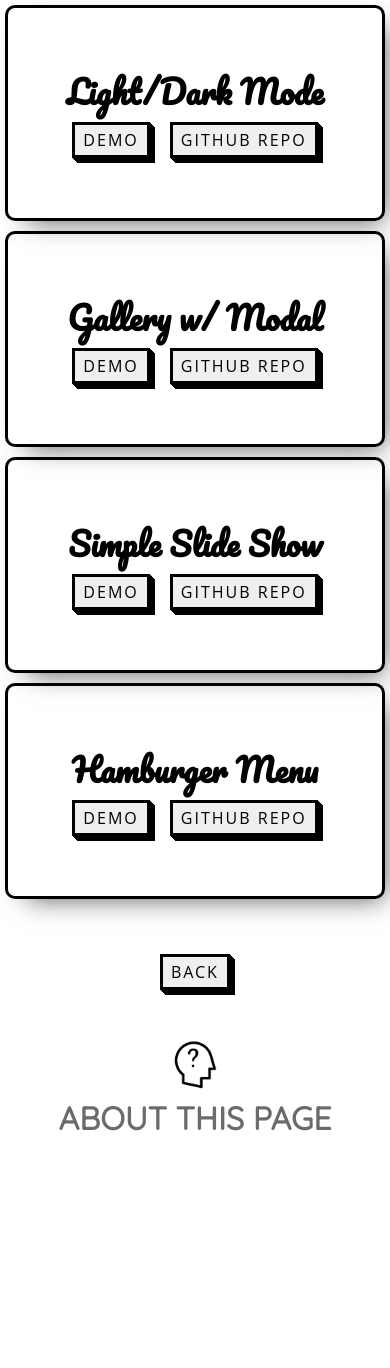
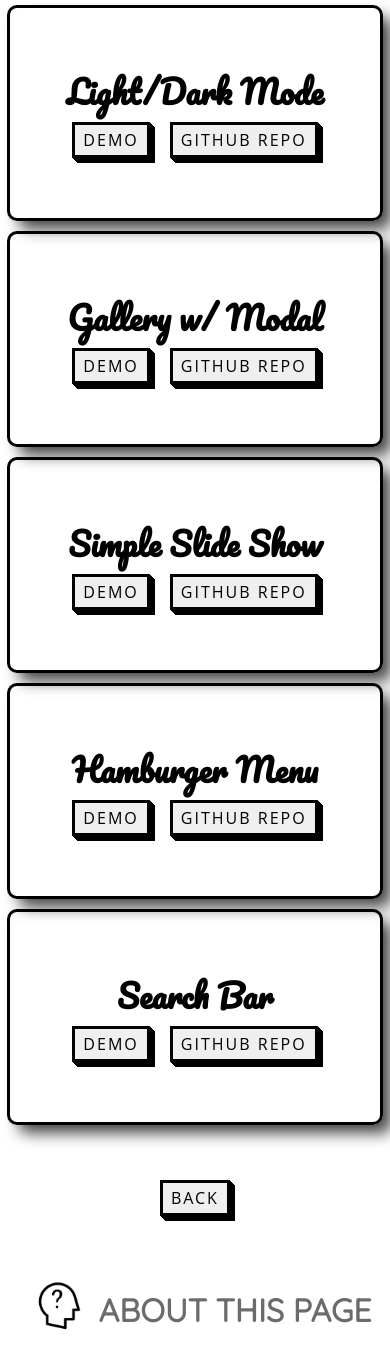
Before and after one commit to laurenpowers20/react-fun, a React (Create React App) app: page /features in a window 390 px wide. Shown: the top 1368 px of the page. Before the commit the page ends 1158 px from the top, so only its background shows below. Built offline with nearby package versions, Linux system fonts and the light colour scheme; a web font is replaced by a local one.

Commit message:
add seachbar

```diff
--- a/src/App.css
+++ b/src/App.css
@@ -69,4 +69,5 @@ font-family: 'Sacramento', cursive;
     height: 175px;
     padding: 20px;
   }
+
 }
--- a/src/Screens/Features.jsx
+++ b/src/Screens/Features.jsx
@@ -15,7 +15,7 @@ function Features() {
             className="features-link"
           >
             {" "}
-            <button className="button-54">Demo </button>
+            <button className="button-54">Demo</button>
           </a>
           <a
             href="https://github.com/laurenpowers20/light-dark-mode"
@@ -89,6 +89,27 @@ function Features() {
             <button className="button-54"> GitHub Repo </button>
           </a>
         </div>
+
+        <div className="features-div">
+          <h2 className="features-titles">Search Bar</h2>{" "}
+          <a
+            href="https://preeminent-chimera-ed9406.netlify.app/"
+            target="_blank"
+            rel="noreferrer"
+            className="features-link"
+          >
+            {" "}
+            <button className="button-54">Demo </button>
+          </a>
+          <a
+            href="https://github.com/laurenpowers20/search-bar"
+            target="_blank"
+            rel="noreferrer"
+            className="features-link"
+          >
+            <button className="button-54"> GitHub Repo </button>
+          </a>
+        </div>
       </div>
       <div className="features-back-button">
         <Link link to="/">
@@ -98,11 +119,11 @@ function Features() {
       </div>
       <footer>
         <div className="features-about-link">
-          <div>
-            <img src={about1} style={{ height: "50px" }} alt="about icon" />
-          </div>
           <Link className="features-link" link to="/about">
             {" "}
+            <div style={{ padding: "15px" }}>
+              <img src={about1} style={{ height: "50px" }} alt="about icon" />
+            </div>
             About This Page
           </Link>
         </div>
--- a/src/Screens/Styles/Features.css
+++ b/src/Screens/Styles/Features.css
@@ -66,4 +66,10 @@
   .features-about-link {
     font-size: 2rem;
   }
+  .features-div {
+    width: 360px;
+    -webkit-box-shadow: 10px 10px 15px -2px rgba(0, 0, 0, 0.75);
+    -moz-box-shadow: 10px 10px 15px -2px rgba(0, 0, 0, 0.75);
+    box-shadow: 10px 10px 15px -2px rgba(0, 0, 0, 0.75);
+  }
 }
```
